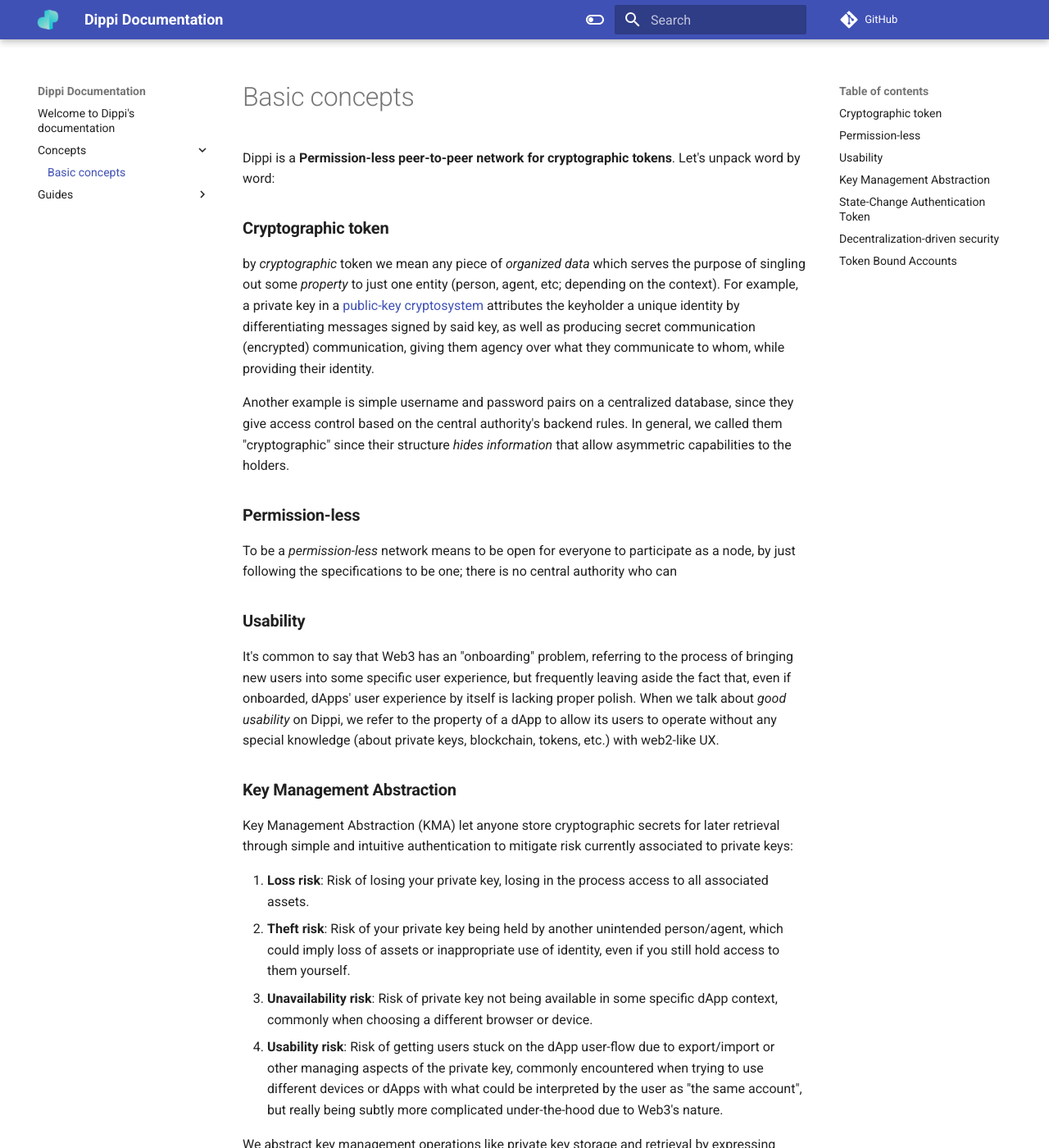
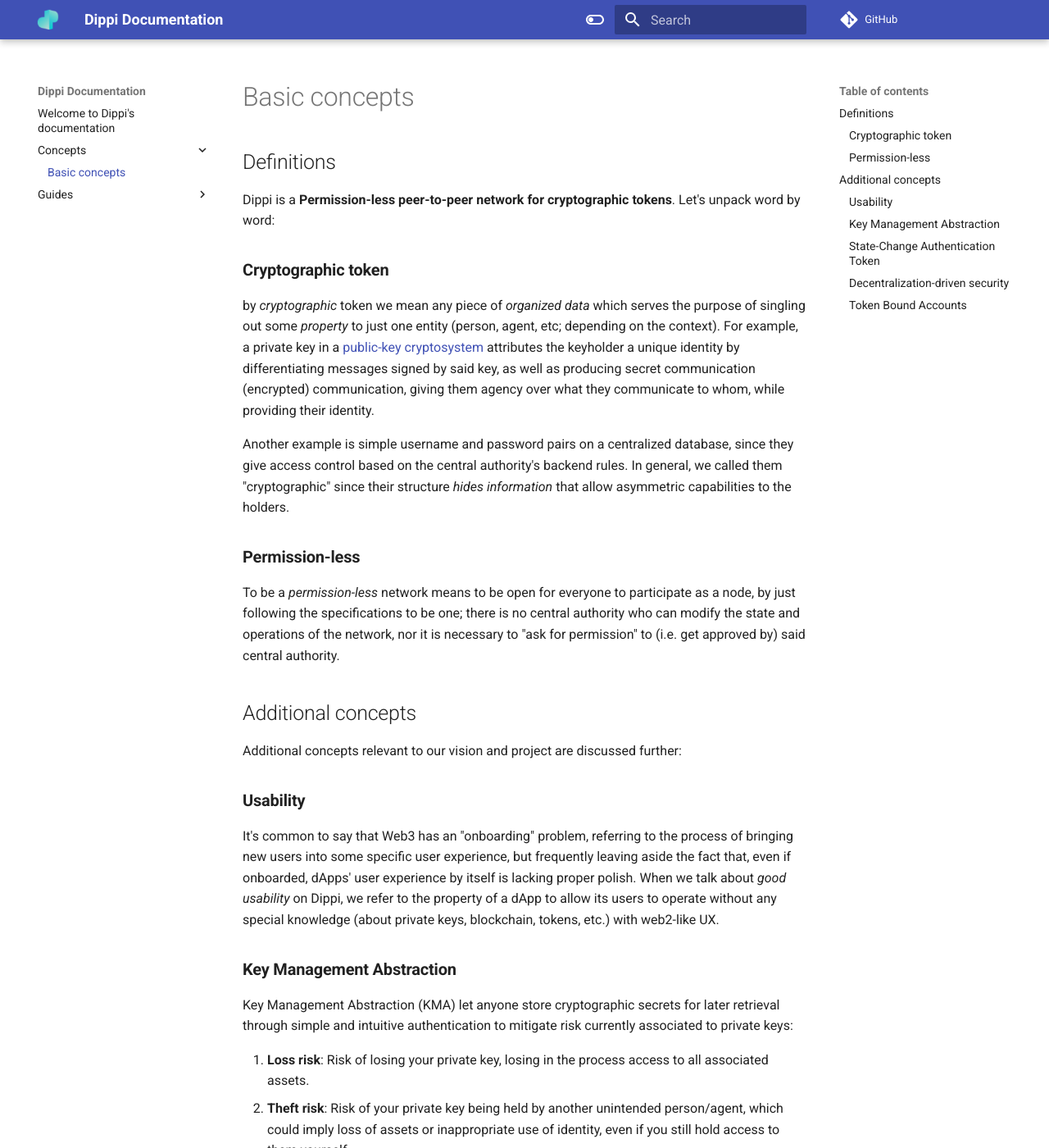
Before and after one commit to slabsxyz/legacy-docs, an MkDocs documentation site: the page built from docs/concepts/overview.md, in a window 1280 px wide and 1400 px high. Shown: the whole window at 82% size. Built offline with MkDocs 1.6.1 and Material for MkDocs 9.7.7, drawn with Linux system fonts in a browser that asks for light colours.

Commit message:
finished some concepts descriptions (permission-less)

```diff
--- a/docs/concepts/overview.md
+++ b/docs/concepts/overview.md
@@ -1,4 +1,6 @@
 # Basic concepts
+
+## Definitions
 
 Dippi is a **Permission-less peer-to-peer network for cryptographic tokens**. Let's unpack word by word:
 
@@ -8,7 +10,11 @@
 Another example is simple username and password pairs on a centralized database, since they give access control based on the central authority's backend rules. In general, we called them "cryptographic" since their structure _hides information_ that allow asymmetric capabilities to the holders.
 
 ### **Permission-less**
-To be a _permission-less_ network means to be open for everyone to participate as a node, by just following the specifications to be one; there is no central authority who can
+To be a _permission-less_ network means to be open for everyone to participate as a node, by just following the specifications to be one; there is no central authority who can modify the state and operations of the network, nor it is necessary to "ask for permission" to (i.e. get approved by) said central authority.
+
+## Additional concepts
+
+Additional concepts relevant to our vision and project are discussed further:
 
 ### **Usability**
 It's common to say that Web3 has an "onboarding" problem, referring to the process of bringing new users into some specific user experience, but frequently leaving aside the fact that, even if onboarded, dApps' user experience by itself is lacking proper polish. When we talk about _good usability_ on Dippi, we refer to the property of a dApp to allow its users to operate without any special knowledge (about private keys, blockchain, tokens, etc.) with web2-like UX.
```
